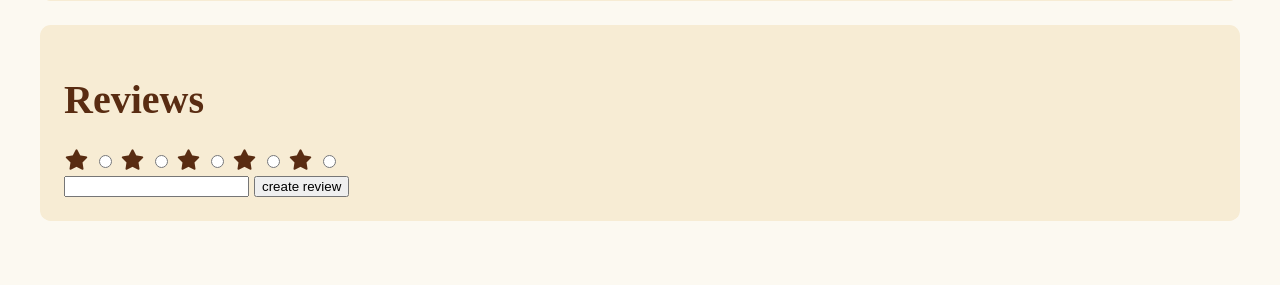
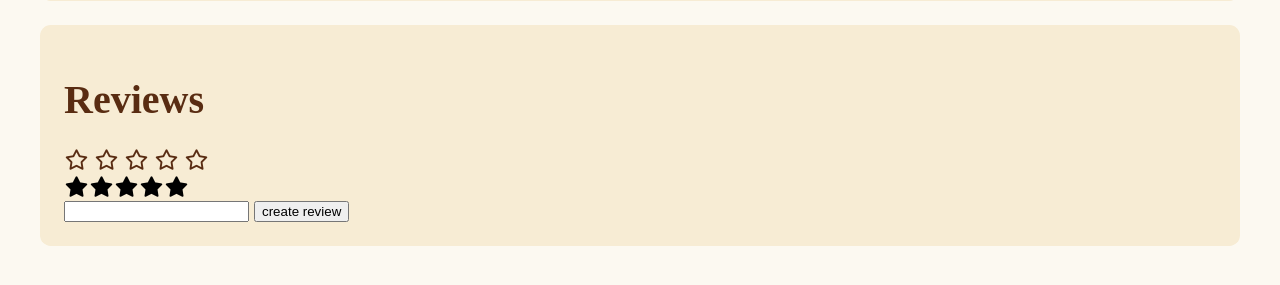
Before and after one commit to JonoBeach/music-project-mirror, a Flask app: template music/templates/simple_track.html in a window 1280 px wide. Shown: the part 463-748 px from the top of the page. Run offline with Flask 3, Linux system fonts and the light colour scheme; the template is opened without the code that fills it, so the values that code supplies are empty; parts of the project's set-up code (start-up, migrations or seed data) failed here and were passed over.

Commit message:
Show average rating in stars (and hide radio buttons for rating selection)

```diff
--- a/music/static/css/styles.css
+++ b/music/static/css/styles.css
@@ -279,6 +279,50 @@ body {
     color: var(--on-surface-container);
 }
 
+.rating {
+    display: inline-block;
+    position: relative;
+}
+
+.rating-active {
+    display: inline-block;
+    position: relative;
+    overflow: hidden;
+    white-space: nowrap;
+    z-index: 10;
+
+    color: var(--on-surface-container-active);
+}
+
+.rating-inactive {
+    position: absolute;
+    top: 0;
+    left: 0;
+}
+
+.review-rating {
+    display: flex;
+    flex-direction: row-reverse;
+    justify-content: flex-end;
+}
+
+.review-rating input {
+    display: none;
+}
+
+.review-rating label {
+    color: #000000;
+    cursor: pointer;
+}
+
+.review-rating input:checked ~ label{
+    color: #FFFF00;
+}
+.review-rating label:hover,
+.review-rating label:hover ~ label {
+    color: #FFFF00;
+}
+
 .track-reviews {
     background-color: var(--surface-container);
     border-radius: 0.67rem;
--- a/music/templates/simple_track.html
+++ b/music/templates/simple_track.html
@@ -47,22 +47,40 @@
 
         <div class="track-reviews">
             <h1>Reviews</h1>
+
+            <div class="rating">
+                <span class="rating-active" style="width: {{ (track.get_average_rating()/5*100) | int }}%">
+                    <i class="fa fa-star" aria-hidden="true"></i>
+                    <i class="fa fa-star" aria-hidden="true"></i>
+                    <i class="fa fa-star" aria-hidden="true"></i>
+                    <i class="fa fa-star" aria-hidden="true"></i>
+                    <i class="fa fa-star" aria-hidden="true"></i>
+                </span>
+                <span class="rating-inactive">
+                    <i class="far fa-star" aria-hidden="true"></i>
+                    <i class="far fa-star" aria-hidden="true"></i>
+                    <i class="far fa-star" aria-hidden="true"></i>
+                    <i class="far fa-star" aria-hidden="true"></i>
+                    <i class="far fa-star" aria-hidden="true"></i>
+                </span>
+            </div>
+
             <form method="POST">
                 <div class="review-rating">
+                    <input type=radio value='5' id='star-5' name='rating'>
+                    <label class="fa fa-star" for='star-5'></label>
+
+                    <input type=radio value='4' id='star-4' name='rating'>
+                    <label class="fa fa-star" for='star-4'></label>
+
+                    <input type=radio value='3' id='star-3' name='rating'>
+                    <label class="fa fa-star" for='star-3'></label>
+
+                    <input type=radio value='2' id='star-2' name='rating'>
+                    <label class="fa fa-star" for='star-2'></label>
+
+                    <input type=radio value='1' id='star-1' name='rating'>
                     <label class="fa fa-star" for='star-1'></label>
-                    <input type=radio value='1' id='star-1' name='rating'>
-
-                    <label class="fa fa-star" for='star-2'></label>
-                    <input type=radio value='2' id='star-2' name='rating'>
-
-                    <label class="fa fa-star" for='star-3'></label>
-                    <input type=radio value='3' id='star-3' name='rating'>
-
-                    <label class="fa fa-star" for='star-4'></label>
-                    <input type=radio value='4' id='star-4' name='rating'>
-
-                    <label class="fa fa-star" for='star-5'></label>
-                    <input type=radio value='5' id='star-5' name='rating'>
                 </div>
                 <input type="text" name="review">
                 <button type="submit" name="action" value="Add review">create review</button>
```
